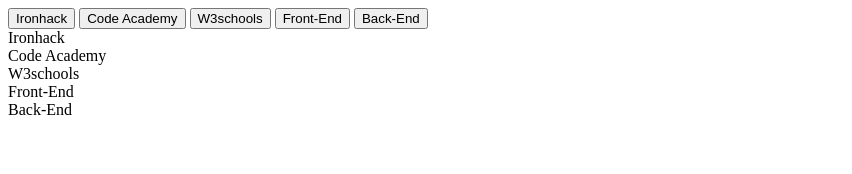
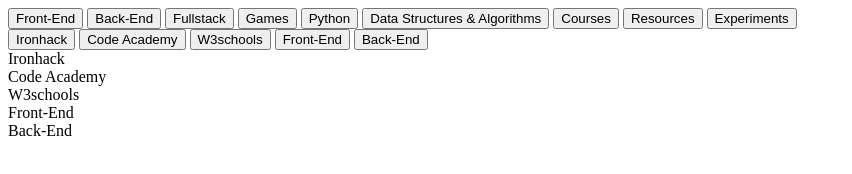
Before and after one commit to Jorge-Neves/all-my-github-repos, a plain HTML site: page index.html in a window 1280 px wide. Shown: the whole page, without its empty margins (0-852 px from the left). Drawn offline with Linux system fonts and the light colour scheme.

Commit message:
Add Sections

```diff
--- a/index.html
+++ b/index.html
@@ -8,6 +8,21 @@
   </head>
   <body>
     <div id="app">
+      <div>
+        <button class="selectSection" data-tab="Front-End">Front-End</button>
+        <button class="selectSection" data-tab="Back-End">Back-End</button>
+        <button class="selectSection" data-tab="Fullstack">Fullstack</button>
+        <button class="selectSection" data-tab="Games">Games</button>
+        <button class="selectSection" data-tab="Python">Python</button>
+        <button class="selectSection" data-tab="DSAlgo">
+          Data Structures & Algorithms
+        </button>
+        <button class="selectSection" data-tab="Courses">Courses</button>
+        <button class="selectSection" data-tab="Resources">Resources</button>
+        <button class="selectSection" data-tab="Experiments">
+          Experiments
+        </button>
+      </div>
       <div>
         <button class="selectTab" data-tab="ironhack">Ironhack</button>
         <button class="selectTab" data-tab="codeAcademy">Code Academy</button>
```
